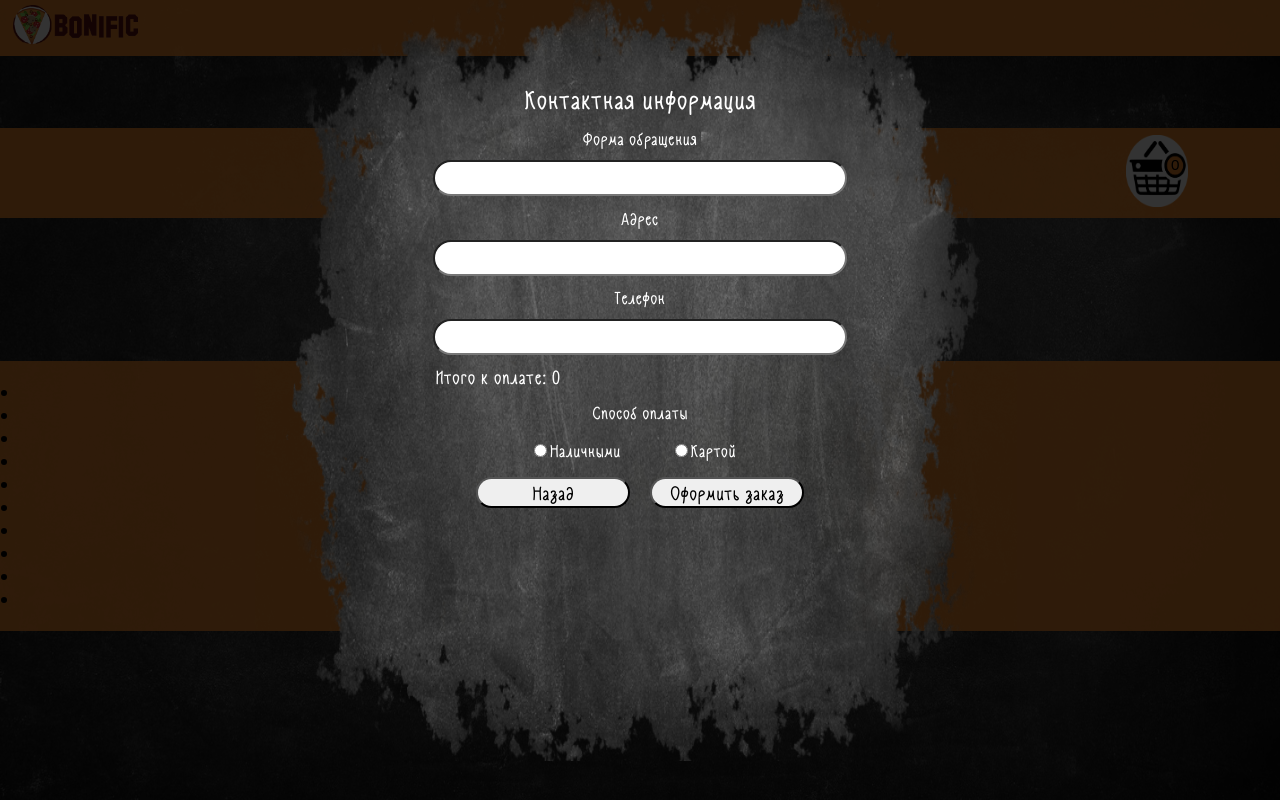
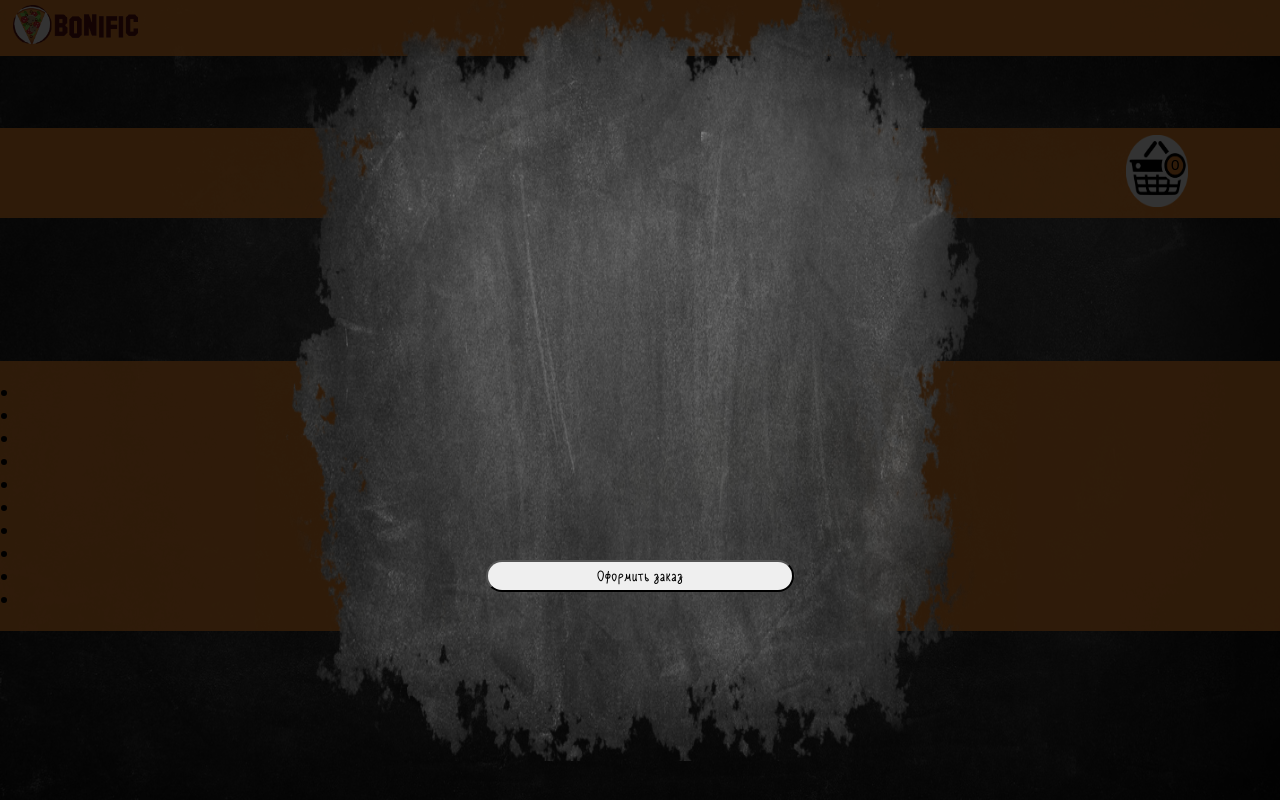
Before and after one commit to Losyashik/bonific2.0, a PHP site: page /Index.php in a window 1280 px wide. Run offline with PHP 8.4, Linux system fonts and the light colour scheme; data that the repository does not hold is empty.

Commit message:
Update Index.php

```diff
--- a/Index.php
+++ b/Index.php
@@ -132,12 +132,12 @@
         <div class="hiden_block" data="basket"></div>
         <img src="img/form_fon.png" alt="" class="fon">
         <form action="" method="post" class="basket">
-            <div class="basket__products" style="display: none;">
+            <div class="basket__products" >
                 <div class="products"></div>
                 <input type="submit" value="Оформить заказ">
             </div>
 
-            <div class="basket__information" style="display: block;">
+            <div class="basket__information">
                 <h2>Контактная информация</h2>
                 <h4>Форма обращения</h4>
                 <input type="text" name="fullName">
```
